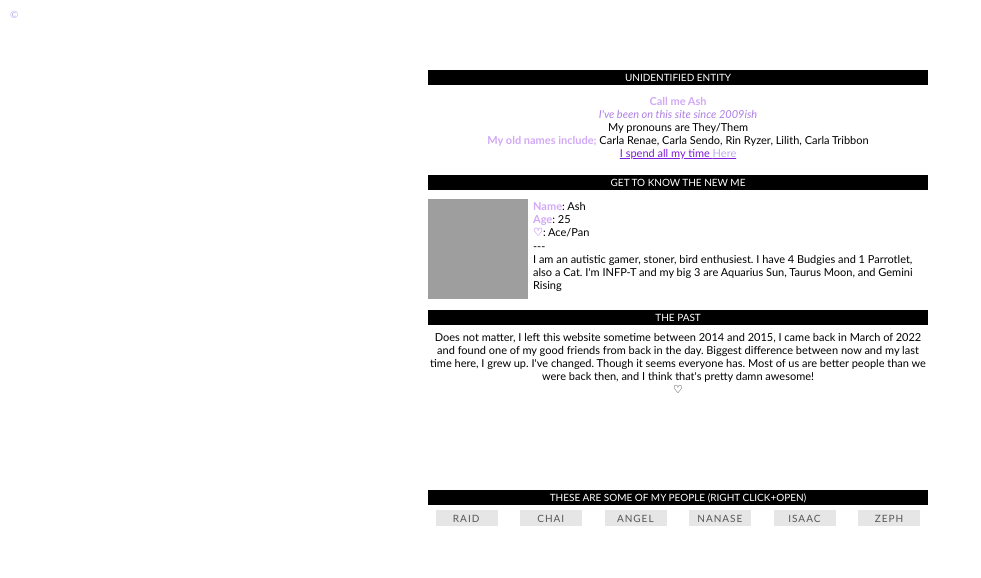
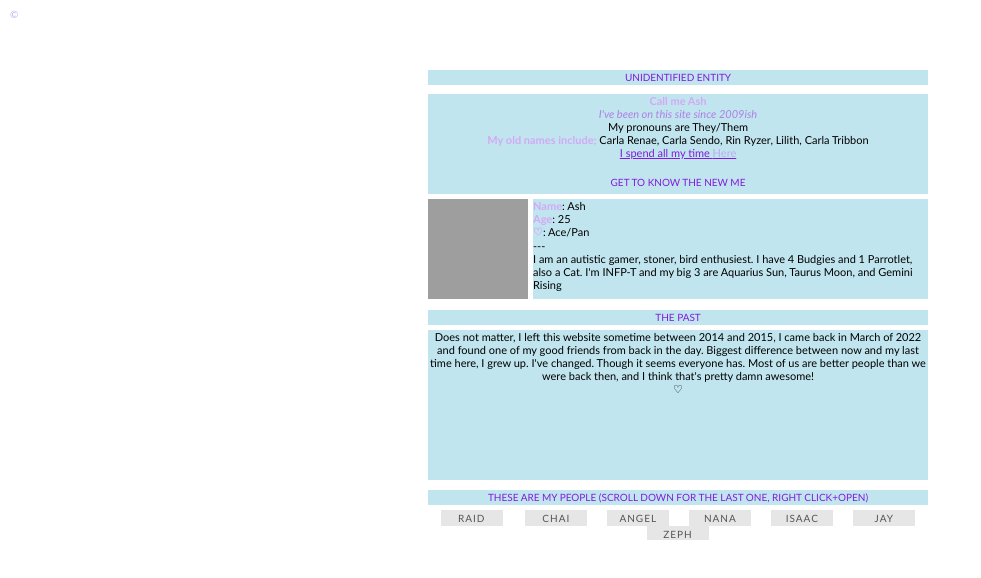
Before and after one commit to Unidentified-Entity/Past-Present, a plain HTML site: page index.html in a window 1280 px wide. Shown: the whole page, without its empty margins (0-981 px from the left). Drawn offline with Linux system fonts and the light colour scheme; grey boxes are pictures that could not be loaded.

Commit message:
Update index.html

```diff
--- a/index.html
+++ b/index.html
@@ -21,8 +21,8 @@
 
 @font-face { font-family: "sueellen"; src: url('http://themes.googleusercontent.com/static/fonts/sueellenfrancisco/v2/TwHX4vSxMUnJUdEz1JIgrrtXaZAN_aGv07JTA91X2HI.woff'); }
 
-::-webkit-scrollbar-thumb:vertical{background-color: #f6f6f6;}
-::-webkit-scrollbar {width: 1px; background-color:#fff;}
+::-webkit-scrollbar-thumb:vertical{background-color: #DCFEFF;}
+::-webkit-scrollbar {width: 1px; background-color:#C1E5EF;}
 
 b {
     color:#D2A9F5;
@@ -59,13 +59,13 @@ transition: all 0.7s ease-in-out;}
     height:15px;
     margin-top: 50px;
     position:relative;
-    background: #000000;
+    background: #C1E5EF;
 }
 
 #headingwords{
     font-size: 10px;
     font-family: calibri;
-    color:#ffffff;
+    color:#821BDA;
     padding:1px;
     text-align:center;
     text-transform:uppercase;
@@ -77,7 +77,7 @@ transition: all 0.7s ease-in-out;}
     margin-top:10px;
     font-family:calibri;
     font-size:11px;
-    background:transparent;
+    background:#C1E5EF;
     position:relative;
     text-align:center;
     overflow:auto;
@@ -89,13 +89,13 @@ transition: all 0.7s ease-in-out;}
     height:15px;
     margin-top: 90px;
     position:relative;
-    background: #000000;
+    background: #C1E5EF;
 }
 
 #secondheadingwords{
     font-size: 10px;
     font-family: calibri;
-    color:#ffffff;
+    color:#821BDA;
     padding:1px;
     text-align:center;
     text-transform:uppercase;
@@ -118,7 +118,7 @@ transition: all 0.7s ease-in-out;}
     margin-left:105px;
     font-family:calibri;
     font-size:11px;
-    background:transparent;
+    background:#C1E5EF;
     position:relative;
     overflow:auto;
 }
@@ -129,13 +129,13 @@ transition: all 0.7s ease-in-out;}
     height:15px;
     margin-top: 120px;
     position:relative;
-    background: #000000;
+    background: #C1E5EF;
 }
 
 #thirdheadingwords{
     font-size: 10px;
     font-family: calibri;
-    color:#ffffff;
+    color:#821BDA;
     padding:1px;
     text-align:center;
     text-transform:uppercase;
@@ -149,7 +149,7 @@ transition: all 0.7s ease-in-out;}
     margin-left:420px;
     font-family:calibri;
     font-size:11px;
-    background:transparent;
+    background:#C1E5EF;
     position:relative;
     overflow:auto;
     text-align:center;
@@ -161,13 +161,13 @@ transition: all 0.7s ease-in-out;}
     height:15px;
     margin-top: 10px;
     position:relative;
-    background: #000000;
+    background: #C1E5EF;
 }
 
 #fourthheadingwords{
     font-size: 10px;
     font-family: calibri;
-    color:#ffffff;
+    color:#821BDA;
     padding:1px;
     text-align:center;
     text-transform:uppercase;
@@ -251,15 +251,11 @@ My pronouns are They/Them<br>
 Does not matter, I left this website sometime between 2014 and 2015, I came back in March of 2022 and found one of my good friends from back in the day. Biggest difference between now and my last time here, I grew up. I've changed. Though it seems everyone has. Most of us are better people than we were back then, and I think that's pretty damn awesome! <br>♡
 </div>
 
-<div id="fourthheading"><div id="fourthheadingwords">These are some of my people (Right Click+Open)</div></div>
+<div id="fourthheading"><div id="fourthheadingwords">These are my people (Scroll down for the last one, Right click+Open)</div></div>
 
 <div id="linkbox"><div id="links">
-<a href="http://www.xat.me/xRaidSendo">Raid</a>
-<a href="http://www.xat.me/Chaii">Chai</a>
-<a href="http://www.xat.me/lariatoooo">Angel</a>
-<a href="http://www.xat.me/YuukiNanase">Nanase</a>
-<a href="http://www.xat.me/Isaac">Isaac</a>
-<a href="http://www.xat.me/TheMexicanGhost">Zeph</a>
+<a href="www.xat.me/xRaidSendo">Raid</a>
+<a href="www.xat.me/Chaii">Chai</a><a href="www.xat.me/lariatoooo">Angel</a><a href="www.xat.me/YuukiNanase">Nana</a><a href="www.xat.me/Isaac">Isaac</a><a href="www.xat.me/Senpaii">Jay</a><a href="www.xat.me/TheMexicanGhost">Zeph</a>
 
 </div></div>
 
```
